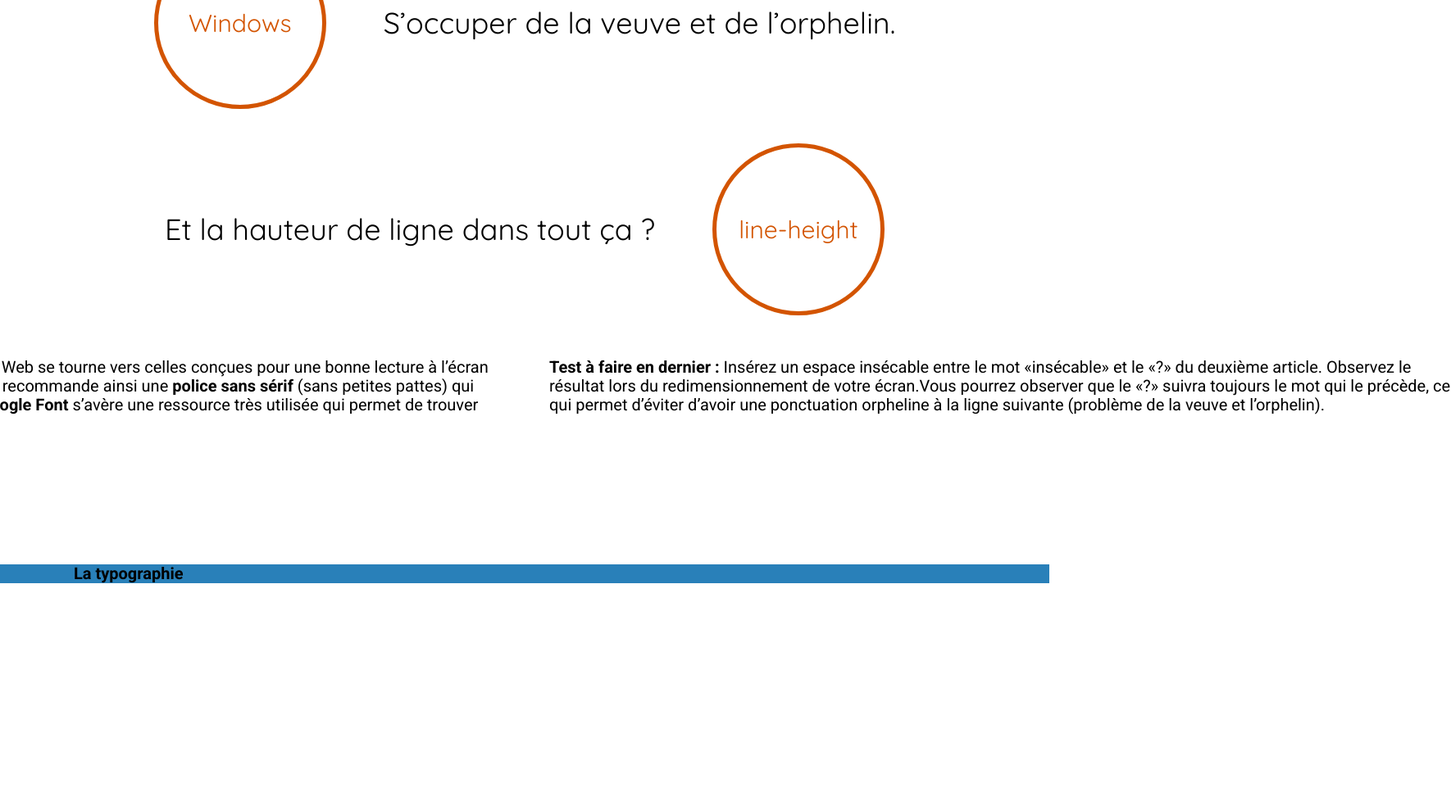
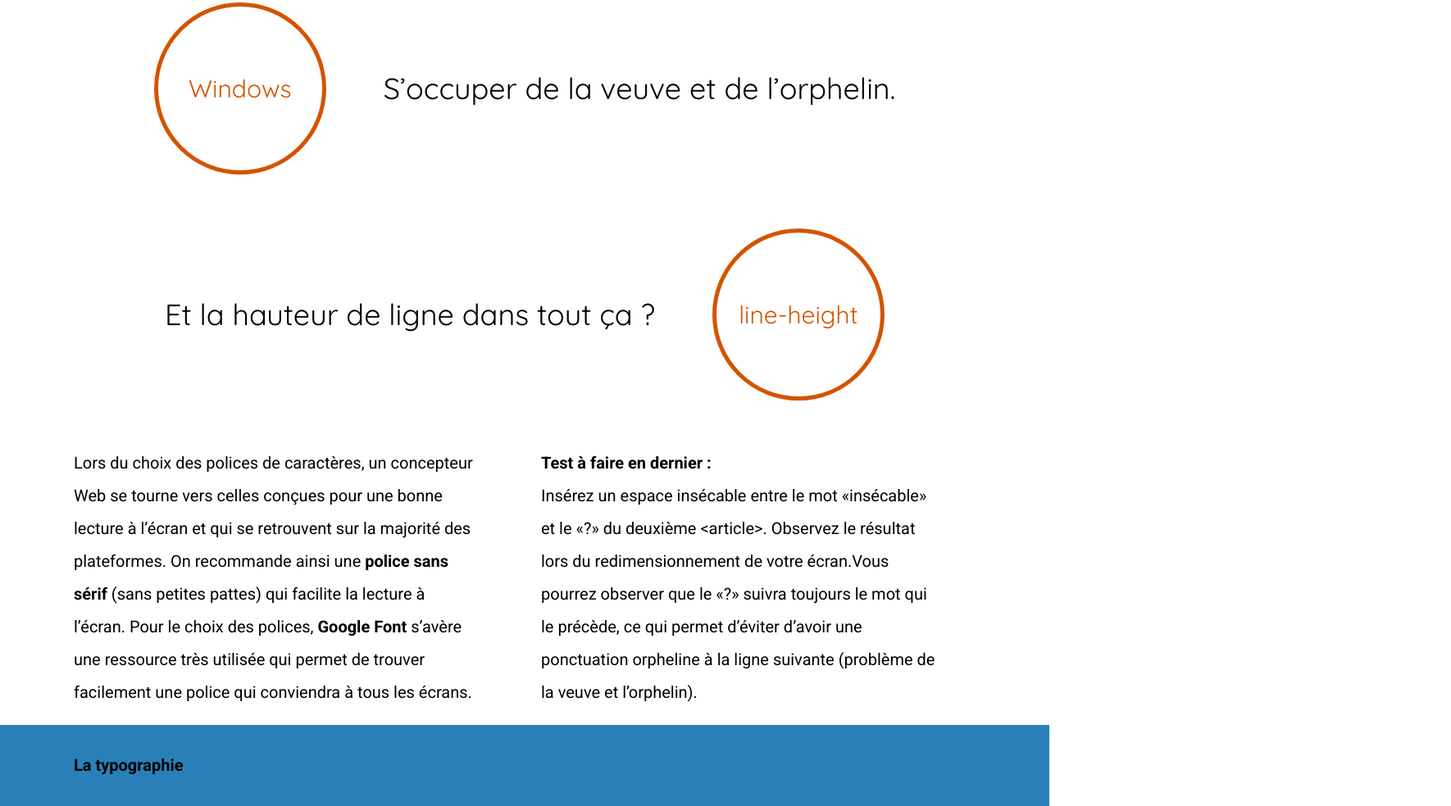
Before and after one commit to AngieMadhow/la_typographie, a plain HTML site: page index.html in a window 1280 px wide. Shown: the part 1188-2172 px from the top of the page at 82% size, 1770 px wide, since content can reach past the window. Before the commit the page ends 1920 px from the top, so only its background shows below. Drawn offline with Linux system fonts and the light colour scheme.

Commit message:
css terminer

```diff
--- a/css/styles.css
+++ b/css/styles.css
@@ -155,13 +155,19 @@ text-decoration: none;
   }
 
   /*------Article------*/
+
   article{
 
-  width: 1100px;
-  height: 230px;
-  align-items: center;
-  margin-bottom: 22px;
+    align-items: center;
+  }
 
+  article p{
+
+    line-height: 40px;
+  }
+
+  .regles article:hover {
+    background-color: #BDC3C7
   }
 
   /*------Footer------*/
@@ -171,6 +177,14 @@ text-decoration: none;
     background-color: #2980B9;
     color: black;
 
+  }
+
+  footer p{
+
+    margin: 0;
+    padding-top: 38px;
+    padding-bottom: 38px;
+    text-align: left;
   }
 
 
@@ -184,6 +198,7 @@ text-decoration: none;
     color: #D35400;
     font-size: 3rem;
     border: 5px solid #D35400;
+    background-color: #FFFFFF;
 
     display: flex;
     justify-content: center;
@@ -200,12 +215,17 @@ text-decoration: none;
 
   }
 
-  .info .wrapper{
+/*------Info------*/
+  .info .wrapper {
+    display: grid;
+    grid-template-columns: 1fr 1fr;
+    gap: 40px;
+  }
 
-  display: grid;
-  grid-template-columns: repeat(2,1fr);
-  justify-content: center;
-  gap: 60px;
+
+
+  .info article {
+    max-width: 490px;
 
 
   }
--- a/index.html
+++ b/index.html
@@ -40,7 +40,7 @@
             <a href="">
                 <article>
                     <p> Qu’est-ce qu’un espace insécable ?</p>
-                    <p><span class="rond">&nbsp</span></p>
+                    <p><span class="rond">&amp;nbsp;</span></p>
                 </article>
             </a>
 
@@ -67,8 +67,8 @@
             </article>
 
             <article>
-                <p><strong>Test à faire en dernier :</strong>
-                Insérez un espace insécable entre le mot «insécable» et le «?» du deuxième article. Observez le résultat lors du  redimensionnement de votre écran.Vous pourrez observer que le «?» suivra toujours le mot qui le précède, ce qui permet d’éviter d’avoir une ponctuation orpheline à la ligne suivante (problème de la veuve et l’orphelin).</p>
+                <p><strong>Test à faire en dernier :</strong><br>
+                Insérez un espace insécable entre le mot «insécable» et le «?» du deuxième &lt;article&gt;. Observez le résultat lors du  redimensionnement de votre écran.Vous pourrez observer que le «?» suivra toujours le mot qui le précède, ce qui permet d’éviter d’avoir une ponctuation orpheline à la ligne suivante (problème de la veuve et l’orphelin).</p>
             </article>
         </div>
     </section>
```
